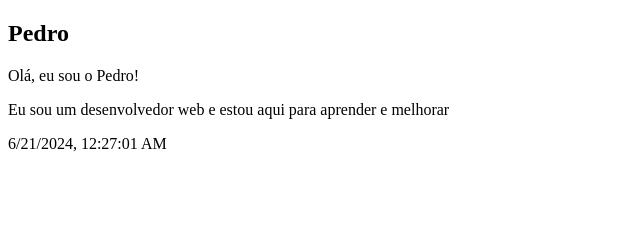
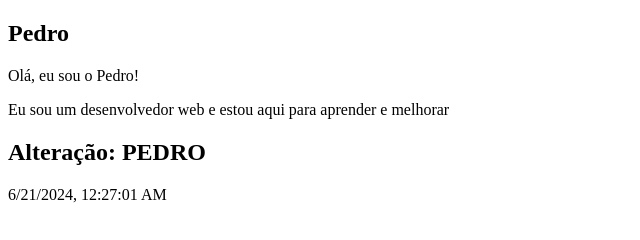
Before and after one commit to Pedrosantosdepaula/projeto2, a plain HTML site: page index.html in a window 1280 px wide. Shown: the whole page, without its empty margins (0-640 px from the left). Drawn offline with Linux system fonts and the light colour scheme.

Commit message:
Função para alterar o nome para Maiusculo

```diff
--- a/index.html
+++ b/index.html
@@ -9,6 +9,9 @@
     <h2>Pedro</h2>
     <p>Olá, eu sou o Pedro!</p>
     <p>Eu sou um desenvolvedor web e estou aqui para aprender e melhorar
+    <h2>
+        Alteração: <span id="nome-alteracao">Pedro</span>
+    </h2>
     <p id="date"></p>
     <script src="js/script.js"></script>
 </body>
--- a/js/script.js
+++ b/js/script.js
@@ -6,3 +6,9 @@ function mostrarDataHora(){
     document.getElementById('date').innerText = date.toLocaleString()
 }
 mostrarDataHora();
+
+function alterarNomeAlteracaoMaiusculo() {
+    const nomeAlteracao = document.getElementById('nome-alteracao');
+    nomeAlteracao.innerText = nomeAlteracao.innerText.toUpperCase();
+}
+alterarNomeAlteracaoMaiusculo();
```
